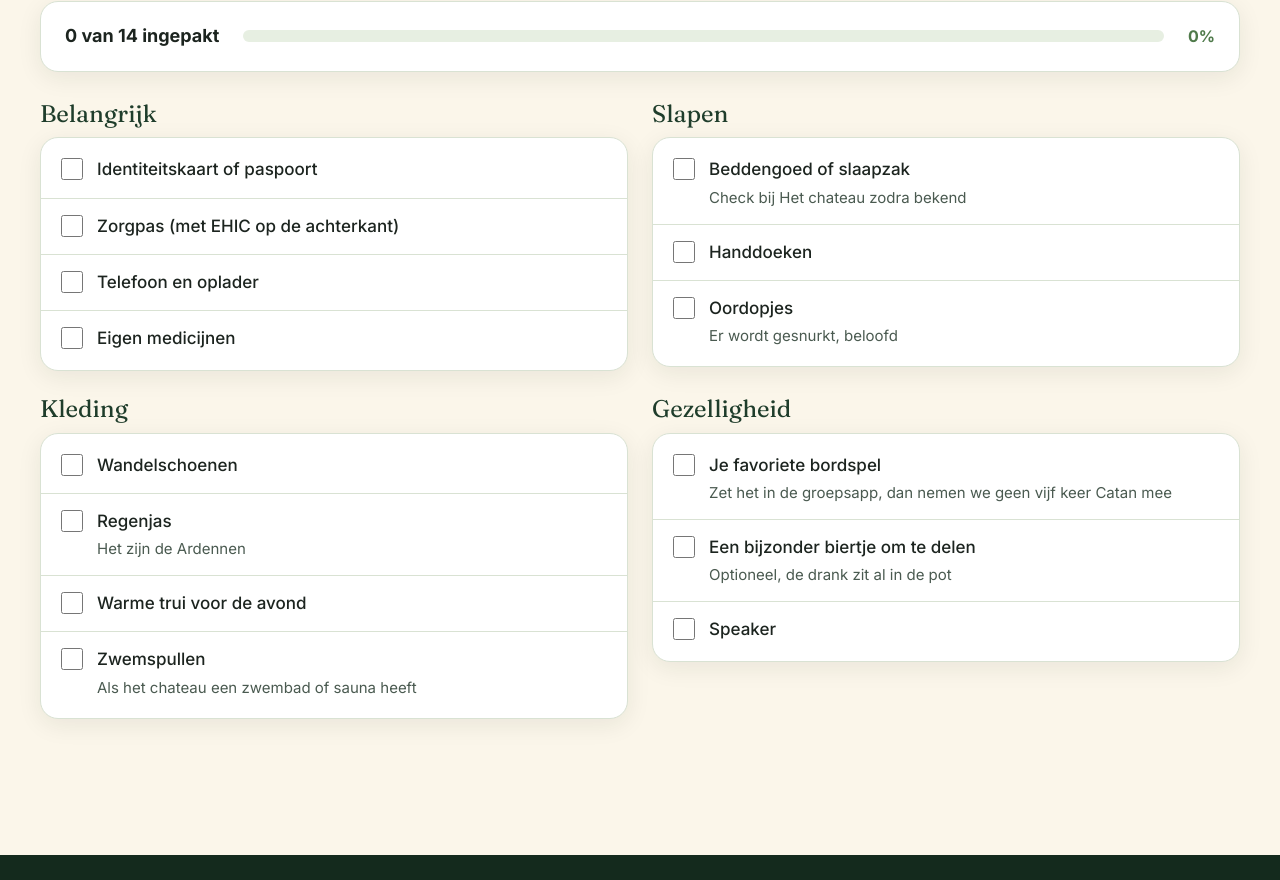
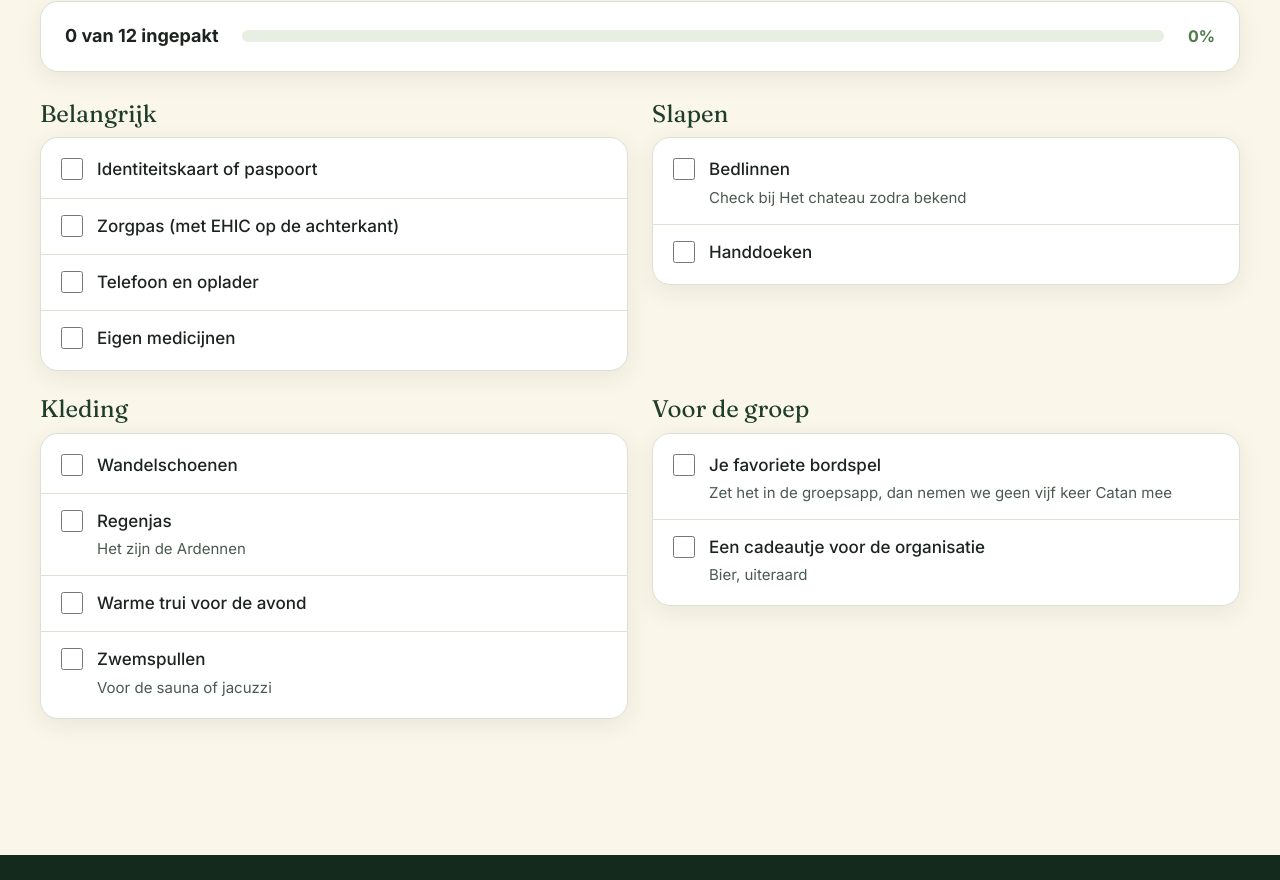
Before and after one commit to nicoputten/vriendenweekend, an Astro site: page /paklijst in a window 1280 px wide. Shown: the part 469-1349 px from the top of the page. Built offline with nearby package versions, Linux system fonts and the light colour scheme; Astro itself is replaced by a stand-in of ours.

Commit message:
content: update packing list items after feedback
Co-Authored-By: Claude Opus 5.5 <noreply@anthropic.com>
Claude-Session: https://claude.ai/code/session_01JLSnksBcqUdwBr8Cbp7fzb

```diff
--- a/src/config/packing-list.ts
+++ b/src/config/packing-list.ts
@@ -35,15 +35,10 @@ export const packingList = {
       items: [
         {
           id: "bedding",
-          label: "Beddengoed of slaapzak",
+          label: "Bedlinnen",
           hint: "Check bij Het chateau zodra bekend",
         },
         { id: "towels", label: "Handdoeken" },
-        {
-          id: "earplugs",
-          label: "Oordopjes",
-          hint: "Er wordt gesnurkt, beloofd",
-        },
       ],
     },
     {
@@ -55,12 +50,12 @@ export const packingList = {
         {
           id: "swimwear",
           label: "Zwemspullen",
-          hint: "Als het chateau een zwembad of sauna heeft",
+          hint: "Voor de sauna of jacuzzi",
         },
       ],
     },
     {
-      name: "Gezelligheid",
+      name: "Voor de groep",
       items: [
         {
           id: "board-game",
@@ -68,11 +63,10 @@ export const packingList = {
           hint: "Zet het in de groepsapp, dan nemen we geen vijf keer Catan mee",
         },
         {
-          id: "special-beer",
-          label: "Een bijzonder biertje om te delen",
-          hint: "Optioneel, de drank zit al in de pot",
+          id: "gift-organisers",
+          label: "Een cadeautje voor de organisatie",
+          hint: "Bier, uiteraard",
         },
-        { id: "speaker", label: "Speaker" },
       ],
     },
   ],
```
Also changed, not shown: docs/stories/US-011-packing-list.md (+1 -1 lines), CHANGELOG.md.
